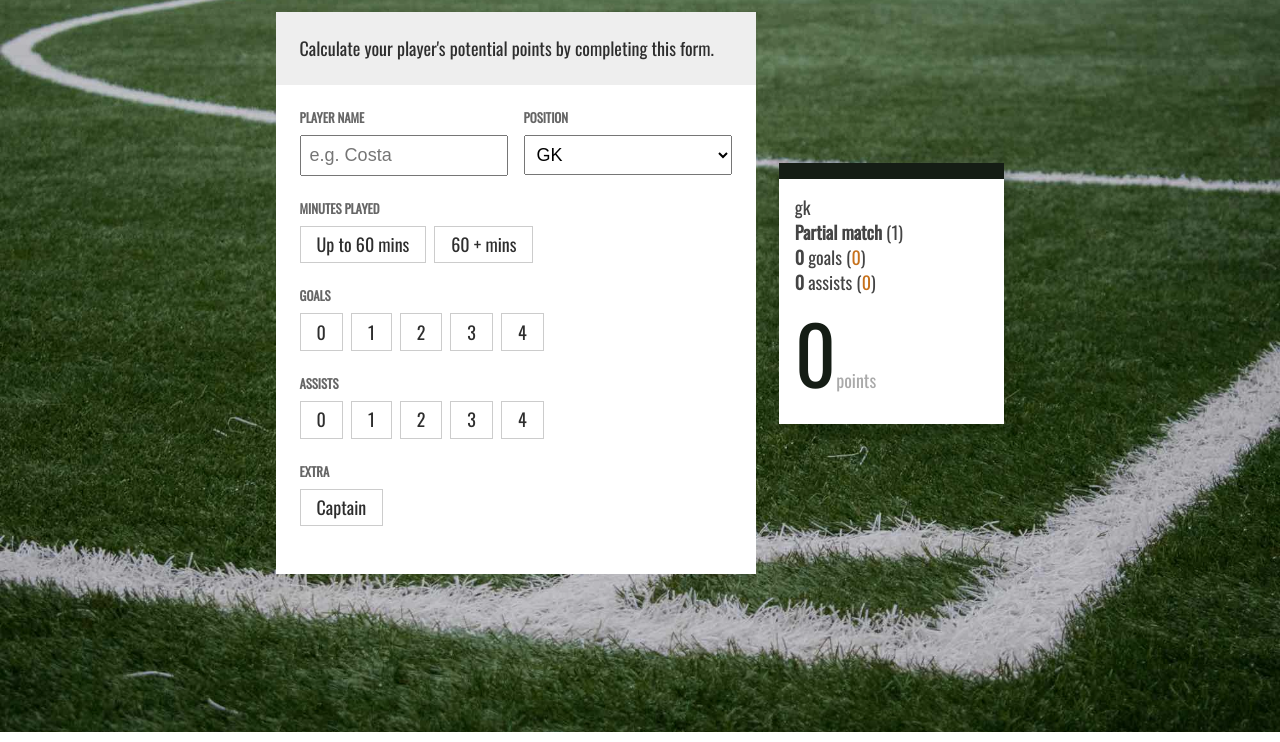
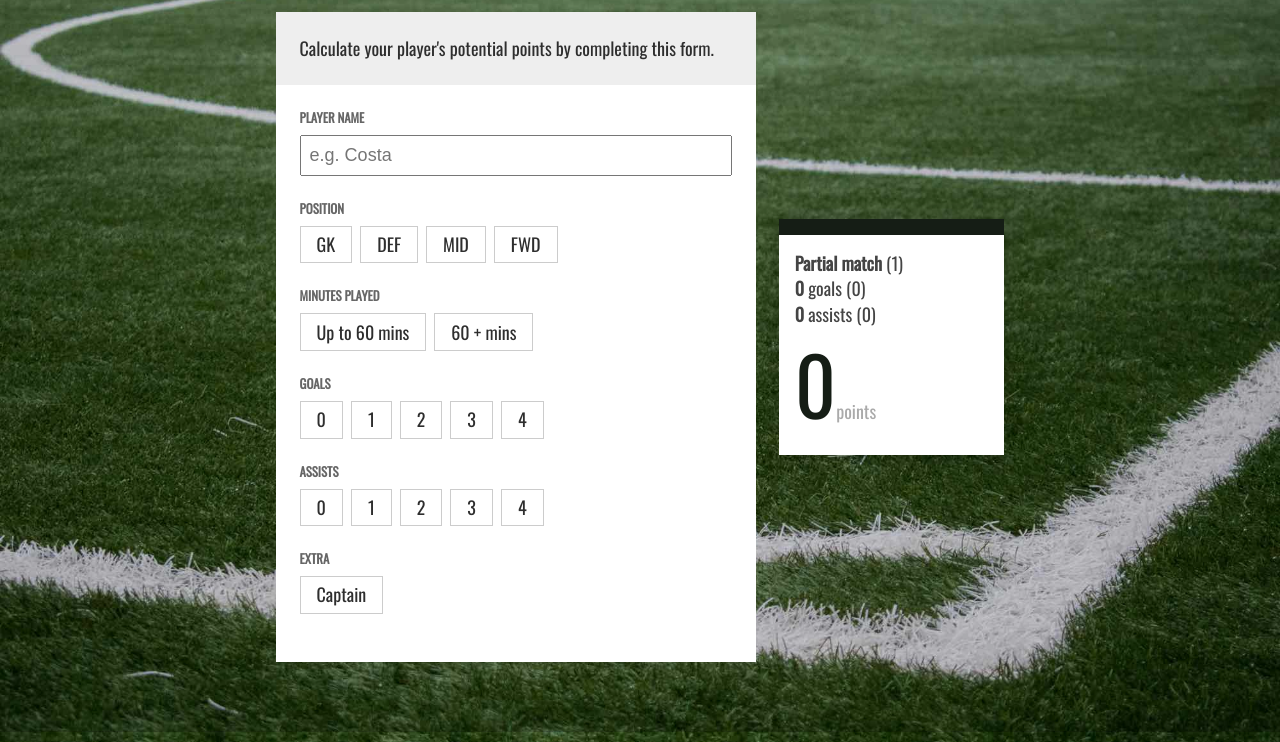
Before and after one commit to carlwood/fplcalc, a React app: page / in a window 1280 px wide. Shown: the part 68-810 px from the top of the page. Built offline with nearby package versions, Linux system fonts and the light colour scheme.

Commit message:
Started points total and fixed captain radio button

```diff
--- a/src/components/player.js
+++ b/src/components/player.js
@@ -24,17 +24,29 @@ class PlayerForm extends React.Component {
         super();
         this.state = {
             name: '',
-            mins: 0,
+            position: 'gk',
+            capt: false,
+            points: {
+                mins: '',
                 goals: 0,
                 assists: 0,
-            position: 'gk',
-            total: 0,
-            points: {}
+                total: 0
+            }
         }
     }
 
-    setValue(event) {
+    setInfo(event) {
         this.setState({[event.target.name]: event.target.value});
+    }
+
+    handleCheck(event) {
+        this.setState({capt: event.target.checked});
+    }
+
+    setPoints(event) {
+        const points = this.state.points;
+        points[event.target.name] =  event.target.value;
+        this.setState(points);
     }
 
     render() {
@@ -42,83 +54,91 @@ class PlayerForm extends React.Component {
             <div className="flex-container">
                 <div className="card">
                     <PlayerIntro />
-                    <form onSubmit={this.handleSubmit}>
-                        <div className="form-group form-group--cols">
+                    <form>
                         <div className="form-group">
                             <label className="form-label">Player name</label>
-                                <input className="form-input" type="text" placeholder="e.g. Costa" name="name" onChange={this.setValue.bind(this)} />
+                            <input className="form-input" type="text" placeholder="e.g. Costa" name="name" onChange={this.setInfo.bind(this)} />
                         </div>
                         <div className="form-group">
                             <label className="form-label">Position</label>
-                                <select className="form-input" name="position" onChange={this.setValue.bind(this)}>
-                                    <option value="gk">GK</option>
-                                    <option value="def">DEF</option>
-                                    <option value="mid">MID</option>
-                                    <option value="fwd">FWD</option>
-                                </select>
+                            <div className="form-radio">
+                                <input type="radio" name="position" value="gk" id="gk" onChange={this.setInfo.bind(this)} />
+                                <label htmlFor="gk">GK</label>
+                            </div>
+                            <div className="form-radio">
+                                <input type="radio" name="position" value="def" id="def" onChange={this.setInfo.bind(this)} />
+                                <label htmlFor="def">DEF</label>
+                            </div>
+                            <div className="form-radio">
+                                <input type="radio" name="position" value="mid" id="mid" onChange={this.setInfo.bind(this)} />
+                                <label htmlFor="mid">MID</label>
+                            </div>
+                            <div className="form-radio">
+                                <input type="radio" name="position" value="fwd" id="fwd" onChange={this.setInfo.bind(this)} />
+                                <label htmlFor="fwd">FWD</label>
                             </div>
                         </div>
                         <div className="form-group">
                             <label className="form-label">Minutes Played</label>
                             <div className="form-radio">
-                                <input type="radio" name="mins" value="< 60" id="mins1" onChange={this.setValue.bind(this)} />
+                                <input type="radio" name="mins" value="< 60" id="mins1" onChange={this.setPoints.bind(this)} />
                                 <label htmlFor="mins1">Up to 60 mins</label>
                             </div>
                             <div className="form-radio">
-                                <input type="radio" name="mins" value="> 60" id="mins2" onChange={this.setValue.bind(this)}/>
+                                <input type="radio" name="mins" value="> 60" id="mins2" onChange={this.setPoints.bind(this)} />
                                 <label htmlFor="mins2">60 + mins</label>
                             </div>
                         </div>
                         <div className="form-group">
                             <label className="form-label">Goals</label>
                             <div className="form-radio">
-                                <input type="radio" name="goals" value="0" id="goals0" onChange={this.setValue.bind(this)} />
+                                <input type="radio" name="goals" value="0" id="goals0" onChange={this.setPoints.bind(this)}  />
                                 <label htmlFor="goals0">0</label>
                             </div>
                             <div className="form-radio">
-                                <input type="radio" name="goals" value="1" id="goals1" onChange={this.setValue.bind(this)} />
+                                <input type="radio" name="goals" value="1" id="goals1" onChange={this.setPoints.bind(this)} />
                                 <label htmlFor="goals1">1</label>
                             </div>
                             <div className="form-radio">
-                                <input type="radio" name="goals" value="2" id="goals2" onChange={this.setValue.bind(this)}/>
+                                <input type="radio" name="goals" value="2" id="goals2" onChange={this.setPoints.bind(this)}/>
                                 <label htmlFor="goals2">2</label>
                             </div>
                             <div className="form-radio">
-                                <input type="radio" name="goals" value="3" id="goals3" onChange={this.setValue.bind(this)} />
+                                <input type="radio" name="goals" value="3" id="goals3" onChange={this.setPoints.bind(this)} />
                                 <label htmlFor="goals3">3</label>
                             </div>
                             <div className="form-radio">
-                                <input type="radio" name="goals" value="4" id="goals4" onChange={this.setValue.bind(this)}/>
+                                <input type="radio" name="goals" value="4" id="goals4" onChange={this.setPoints.bind(this)}/>
                                 <label htmlFor="goals4">4</label>
                             </div>
                         </div>
                         <div className="form-group">
                             <label className="form-label">Assists</label>
                             <div className="form-radio">
-                                <input type="radio" name="assists" value="0" id="assists0" onChange={this.setValue.bind(this)} />
+                                <input type="radio" name="assists" value="0" id="assists0" onChange={this.setPoints.bind(this)} />
                                 <label htmlFor="assists0">0</label>
                             </div>
                             <div className="form-radio">
-                                <input type="radio" name="assists" value="1" id="assists1" onChange={this.setValue.bind(this)} />
+                                <input type="radio" name="assists" value="1" id="assists1" onChange={this.setPoints.bind(this)} />
                                 <label htmlFor="assists1">1</label>
                             </div>
                             <div className="form-radio">
-                                <input type="radio" name="assists" value="2" id="assists2" onChange={this.setValue.bind(this)}/>
+                                <input type="radio" name="assists" value="2" id="assists2" onChange={this.setPoints.bind(this)}/>
                                 <label htmlFor="assists2">2</label>
                             </div>
                             <div className="form-radio">
-                                <input type="radio" name="assists" value="3" id="assists3" onChange={this.setValue.bind(this)} />
+                                <input type="radio" name="assists" value="3" id="assists3" onChange={this.setPoints.bind(this)} />
                                 <label htmlFor="assists3">3</label>
                             </div>
                             <div className="form-radio">
-                                <input type="radio" name="assists" value="4" id="assists4" onChange={this.setValue.bind(this)}/>
+                                <input type="radio" name="assists" value="4" id="assists4" onChange={this.setPoints.bind(this)}/>
                                 <label htmlFor="assists4">4</label>
                             </div>
                         </div>
                         <div className="form-group">
                             <label className="form-label">Extra</label>
                             <div className="form-radio">
-                                <input type="checkbox" name="capt" value="0" id="capt" onChange={this.setValue.bind(this)}/>
+                                <input type="checkbox" name="capt" id="capt" checked={this.state.checked} onClick={this.handleCheck.bind(this)} />
                                 <label htmlFor="capt">Captain</label>
                             </div>
                         </div>
@@ -128,10 +148,11 @@ class PlayerForm extends React.Component {
                     <PlayerResult
                         name={this.state.name}
                         pos={this.state.position}
-                        mins={this.state.mins}
-                        goals={this.state.goals}
-                        assists={this.state.assists}
-                        total={this.state.total}
+                        mins={this.state.points.mins}
+                        goals={this.state.points.goals}
+                        assists={this.state.points.assists}
+                        total={this.state.points.total}
+                        capt={this.state.capt}
                     />
                 </div>
             </div>
@@ -139,43 +160,53 @@ class PlayerForm extends React.Component {
     }
 }
 
-class PlayerResult extends React.Component {
-
-    renderGoalPoints() {
+class AssistPoints extends React.Component {
+    render() {
+        const points = this.props.assists * 4;
         return (
-            <span className="player-minipoints">{this.props.goals * 5}</span>
+            <div><b>{this.props.assists}</b> assists ({points})</div>
         )
-
+    }
 }
 
-    renderAssistPoints() {
+class GoalPoints extends React.Component {
+    render() {
+        const points = this.props.goals * 5;
         return (
-            <span className="player-minipoints">{this.props.assists * 4}</span>
+            <div><b>{this.props.goals}</b> goals ({points})</div>
         )
     }
+}
 
+class TotalPoints extends React.Component {
     render() {
-        const minsPlayed = this.props.mins === '> 60' ? 'Full match' : 'Partial match';
-        const minsPoints = this.props.mins === '> 60' ? 2 : 1;
+        let total = this.props.goals * 5 + this.props.assists * 4;
+        if (this.props.capt) {
+            total = parseInt(total * 2)
+        }
         return (
             <div>
-                <div className="player-name">{this.props.name}</div>
-                <div>{this.props.pos}</div>
-                <div><b>{minsPlayed}</b> ({minsPoints})</div>
-                <div><b>{this.props.goals}</b> goals ({this.renderGoalPoints()})</div>
-                <div><b>{this.props.assists}</b> assists ({this.renderAssistPoints()})</div>
-                <TotalPoints />
+                <span className="player-points">{total}</span>
                 <span className="player-points-label">points</span>
             </div>
         )
     }
 }
 
-class TotalPoints extends React.Component {
+class PlayerResult extends React.Component {
+
     render() {
-        const total = 0;
+        const minsPlayed = this.props.mins === '> 60' ? 'Full match' : 'Partial match';
+        const minsPoints = this.props.mins === '> 60' ? 2 : 1;
+        const captClass = this.props.capt ? 'is-captain' : '';
         return (
-            <span className="player-points">{total}</span>
+            <div className={captClass}>
+                <div className="player-name">{this.props.name}</div>
+                <div><b>{minsPlayed}</b> ({minsPoints})</div>
+                <GoalPoints goals={this.props.goals} />
+                <AssistPoints assists={this.props.assists} />
+                <TotalPoints goals={this.props.goals} assists={this.props.assists} capt={this.props.capt}/>
+            </div>
         )
     }
 }
```
Also changed, not shown: src/styles/app.scss (+19 -1 lines). Lines whose indentation alone changed are shown as unchanged.
